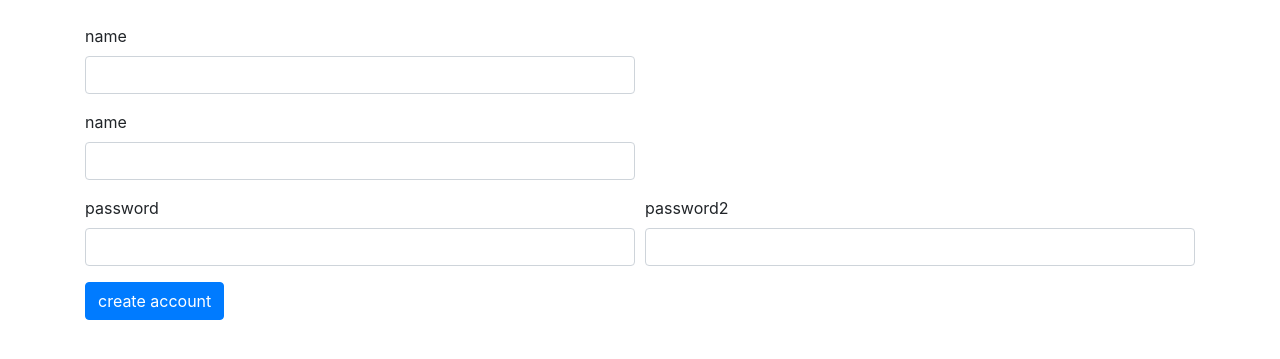
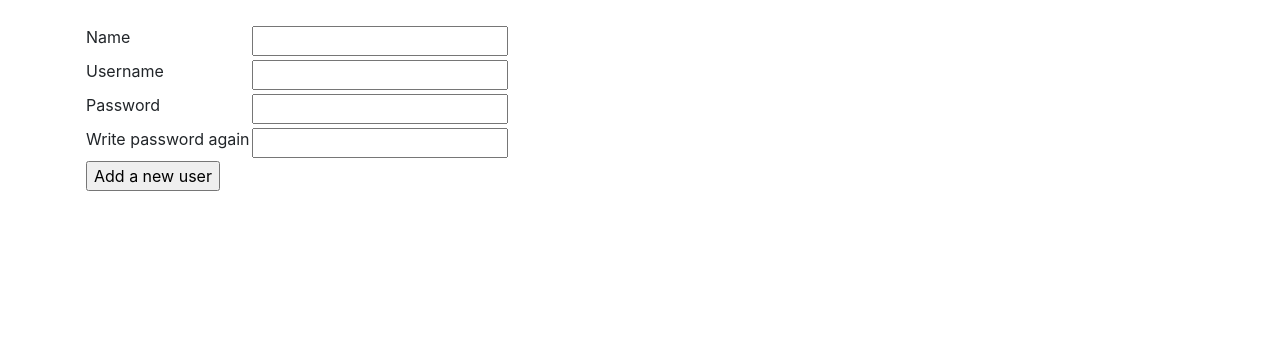
Before and after one commit to olgaviho/naytteidenKerays, a Flask app: page /auth/createform/ in a window 1280 px wide. Shown: the part 56-415 px from the top of the page. Run offline with Flask 2, Linux system fonts and the light colour scheme; some libraries are stand-ins or nearby versions.

Commit message:
Update registform.html

```diff
--- a/application/templates/auth/registform.html
+++ b/application/templates/auth/registform.html
@@ -1,50 +1,74 @@
 {% extends "layout.html" %}
 
 {% block body %}
-
-<form method="POST" action="{{url_for('auth_create') }}" novalidate>
-
-  <div class="form-row">
-  <div class="col-md-6 mb-3">
-    <label for="name">name</label>
-      <input class="form-control" id="name" name="name" required type="text" value="">
-  </div>
- </div>
-
-  {% for error in form2.name.errors %}
+{{ error }}
+<form method="POST" action="{{url_for('auth_create') }}">
+  <table>
+    <tr>
+      <td>
+        {{ form2.name.label }}
+      </td>
+      <td>
+        {{ form2.name }}
+      </td>
+      <td>
+        <ul>
+          {% for error in form2.name.errors %}
           <li>{{ error }}</li>
           {% endfor %}
-
-  <div class="form-row">
-    <div class="col-md-6 mb-3">
-    <label for="name">name</label>
-      <input class="form-control" id="name" name="name" required type="text" value="">
-  </div>
- </div>
-  {% for error in form2.username.errors %}
+        </ul>
+      </td>
+    </tr>
+    <tr>
+      <td>
+        {{ form2.username.label }}
+      </td>
+      <td>
+        {{ form2.username }}
+      </td>
+      <td>
+        <ul>
+          {% for error in form2.username.errors %}
           <li>{{ error }}</li>
           {% endfor %}
-
-
-<div class="form-row">
-  <div class="col-md-6 mb-3">
-    <label for="password">password</label>
-      <input class="form-control" id="password" name="password" required type="password" value="">
-  </div>
-  {% for error in form2.password.errors %}
+        </ul>
+      </td>
+    </tr>
+    <tr>
+      <td>
+        {{ form2.password.label }}
+      </td>
+      <td>
+        {{ form2.password}}
+      </td>
+      <td>
+        <ul>
+          {% for error in form2.password.errors %}
           <li>{{ error }}</li>
           {% endfor %}
-
-  <div class="col-md-6 mb-3">
-    <label for="repeat_pw">password2</label>
-      <input class="form-control" id="repeat_pw" name="repeat_pw" type="password" value="">
-  </div>
-</div>
-  {% for error in form2.password2.errors %}
+        </ul>
+      </td>
+    </tr>
+    <tr>
+      <td>
+        {{ form2.password2.label }}
+      </td>
+      <td>
+        {{ form2.password2}}
+      </td>
+      <td>
+        <ul>
+          {% for error in form2.password2.errors %}
           <li>{{ error }}</li>
           {% endfor %}
-
-    <input class="btn btn-primary" id="submit" name="submit" type="submit" value="create account">
+        </ul>
+      </td>
+    </tr>
+    <tr>
+      <td colspan="4">
+        <input type="submit" value="Add a new user" />
+      </td>
+    </tr>
+  </table>
 </form>
-
 {% endblock %}
```
